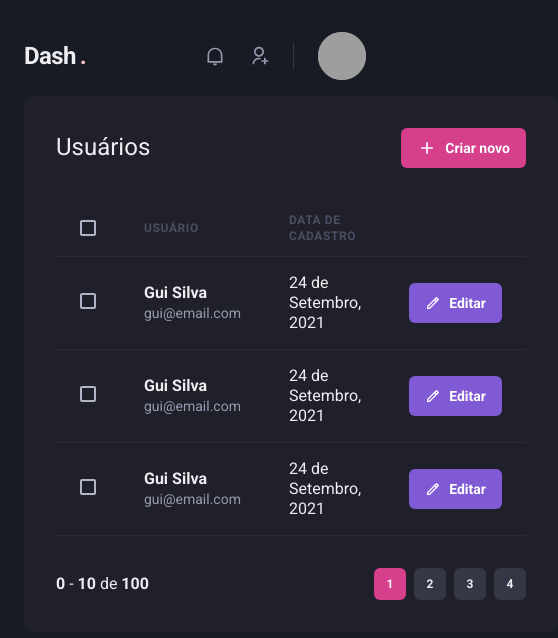
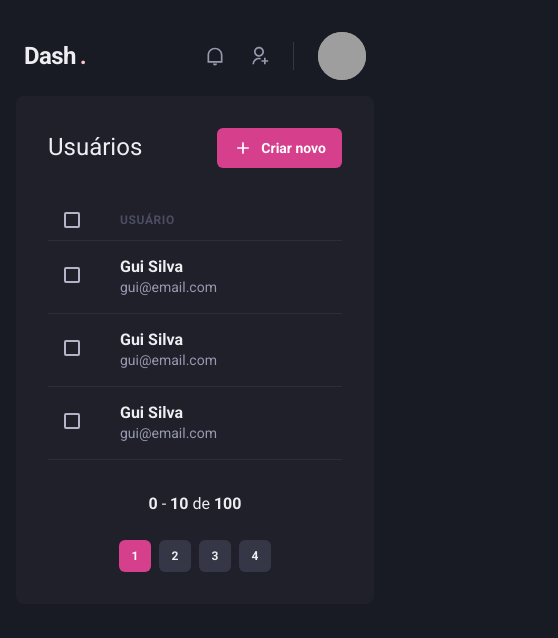
Before and after one commit to Gui-dev/dashboardgo, a Next.js app: page /users in a window 390 px wide. Shown: the top 638 px of the page, 558 px wide, since content can reach past the window. Built offline with nearby package versions, Linux system fonts and the light colour scheme; grey boxes are pictures that could not be loaded.

Commit message:
feat: add users mobile responsiveness

```diff
--- a/src/components/Pagination/index.tsx
+++ b/src/components/Pagination/index.tsx
@@ -4,7 +4,13 @@ import { PaginationItem } from './PaginationItem'
 
 export const Pagination = () => {
   return (
-    <Stack align="center" justify="space-between" direction="row" mt="8" spacing="6">
+    <Stack
+      align="center"
+      justify="space-between"
+      direction={['column', 'row']}
+      mt="8"
+      spacing="6"
+    >
       <Box>
         <strong>0</strong> - <strong>10</strong> de <strong>100</strong>
       </Box>
--- a/src/pages/users/index.tsx
+++ b/src/pages/users/index.tsx
@@ -1,4 +1,7 @@
-import { Box, Button, Checkbox, Flex, Heading, Icon, Table, Text, Tbody, Thead, Td, Th, Tr } from '@chakra-ui/react'
+import {
+  Box, Button, Checkbox, Flex, Heading, Icon, Table, Text, Tbody,
+  Thead, Td, Th, Tr, useBreakpointValue
+} from '@chakra-ui/react'
 import { RiAddLine, RiPencilLine } from 'react-icons/ri'
 
 import { Header } from 'components/Header'
@@ -6,11 +9,16 @@ import { Sidebar } from 'components/Sidebar'
 import { Pagination } from 'components/Pagination'
 
 const UserList = () => {
+  const isWideVersion = useBreakpointValue({
+    base: false,
+    lg: true
+  })
+
   return (
     <Box>
       <Header />
 
-      <Flex mx="auto" px="6" w="100%" maxWidth={1480}>
+      <Flex mx="auto" px={['4', '4', '6']} w="100%" maxWidth={1480}>
         <Sidebar />
 
         <Box flex="1" p="8" bg="gray.800" borderRadius={8}>
@@ -29,19 +37,19 @@ const UserList = () => {
           <Table colorScheme="whiteAlpha">
             <Thead>
               <Tr>
-                <Th color="gray.300" px="6" w="8">
+                <Th color="gray.300" px={['4', '4', '6']} w="8">
                   <Checkbox colorScheme="pink"/>
                 </Th>
                 <Th>Usuário</Th>
-                <Th>Data de Cadastro</Th>
-                <Th w="8"></Th>
+                { isWideVersion && <Th>Data de Cadastro</Th> }
+                { isWideVersion && <Th w="8"></Th> }
               </Tr>
             </Thead>
 
             <Tbody>
 
               <Tr>
-                <Td px="6">
+                <Td px={['4', '4', '6']}>
                   <Checkbox colorScheme="pink"/>
                 </Td>
                 <Td>
@@ -50,7 +58,8 @@ const UserList = () => {
                     <Text fontSize="sm" color="gray.300">gui@email.com</Text>
                   </Box>
                 </Td>
-                <Td>24 de Setembro, 2021</Td>
+                { isWideVersion && <Td>24 de Setembro, 2021</Td> }
+                { isWideVersion && (
                   <Td>
                     <Button
                       as="a"
@@ -61,10 +70,11 @@ const UserList = () => {
                       Editar
                     </Button>
                   </Td>
+                ) }
               </Tr>
 
               <Tr>
-                <Td px="6">
+                <Td px={['4', '4', '6']}>
                   <Checkbox colorScheme="pink"/>
                 </Td>
                 <Td>
@@ -73,7 +83,8 @@ const UserList = () => {
                     <Text fontSize="sm" color="gray.300">gui@email.com</Text>
                   </Box>
                 </Td>
-                <Td>24 de Setembro, 2021</Td>
+                { isWideVersion && <Td>24 de Setembro, 2021</Td> }
+                { isWideVersion && (
                   <Td>
                     <Button
                       as="a"
@@ -84,10 +95,11 @@ const UserList = () => {
                       Editar
                     </Button>
                 </Td>
+                ) }
               </Tr>
 
               <Tr>
-                <Td px="6">
+                <Td px={['4', '4', '6']}>
                   <Checkbox colorScheme="pink"/>
                 </Td>
                 <Td>
@@ -96,7 +108,8 @@ const UserList = () => {
                     <Text fontSize="sm" color="gray.300">gui@email.com</Text>
                   </Box>
                 </Td>
-                <Td>24 de Setembro, 2021</Td>
+                { isWideVersion && <Td>24 de Setembro, 2021</Td> }
+                { isWideVersion && (
                   <Td>
                     <Button
                       as="a"
@@ -107,6 +120,7 @@ const UserList = () => {
                       Editar
                     </Button>
                 </Td>
+                ) }
               </Tr>
 
             </Tbody>
```
Lines whose indentation alone changed are shown as unchanged.
